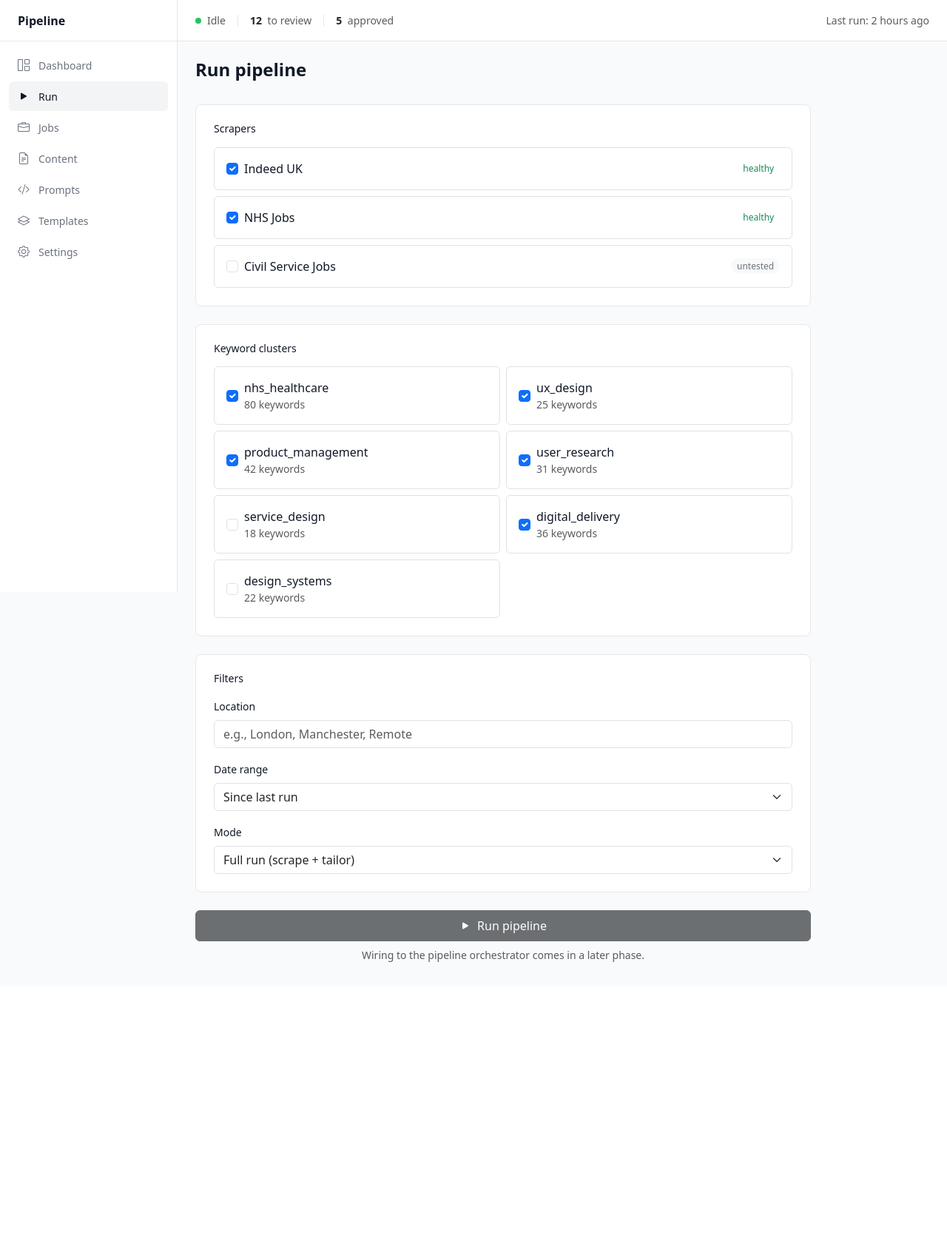
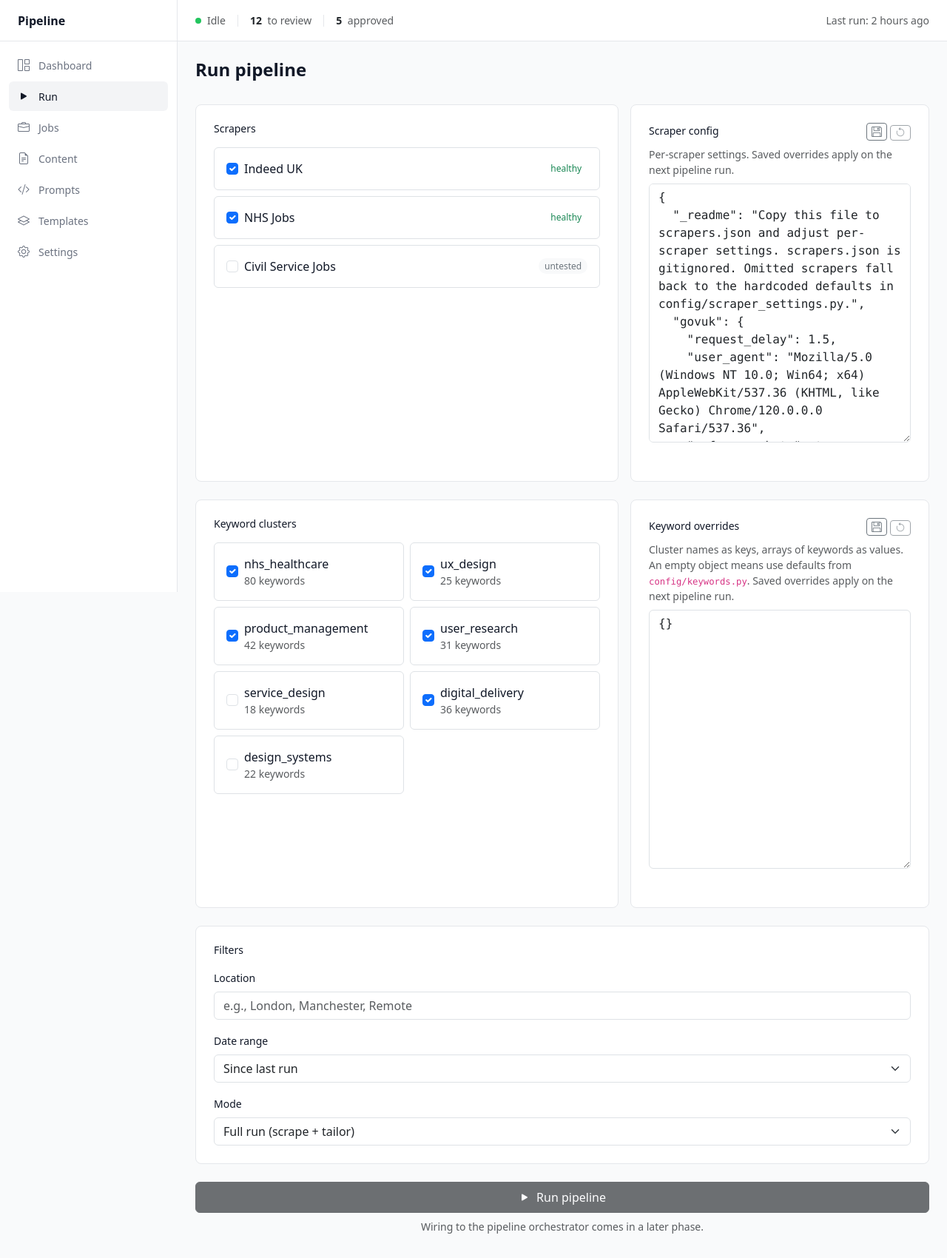
Before and after one commit to designedbykaz/job-search-automation, a Flask app: page /run/ in a window 1280 px wide. Shown: the whole page at 74% size. Before the commit the page ends 1300 px from the top, so only its background shows below. Run offline with Flask 3, Linux system fonts and the light colour scheme; some libraries are stand-ins or nearby versions.

Commit message:
Add Scraper config and Keyword cluster panels to Run page
Two editable panels sit beside the existing Scrapers and Keyword
clusters cards. Both follow the save/reset pattern from the Jobs
detail pane with server-side validation, OOB-swapped edited badges,
and five-second two-step reset confirmation.

Scraper panel validates per-scraper request_delay, user_agent, and
enforce_robots. Keyword panel validates array-of-strings per cluster
with case-insensitive duplicate detection. Unknown cluster names
surface as yellow warnings, not errors.

Fix: each panel textarea now has a unique name attribute to prevent
form cross-wiring when both panels coexist on the same page.

CONFIRM_WINDOW_MS bumped to 5000ms (one constant, all reset flows).
Reset handler generalised via optional data-reset-target attribute.
Run page max-width bumped to 1280px for the two-column layout.

```diff
--- a/ui/routes/pipeline.py
+++ b/ui/routes/pipeline.py
@@ -1,6 +1,41 @@
-from flask import Blueprint, render_template
+from flask import Blueprint, render_template, request
+
+from ui.services import keyword_overrides, scraper_config
 
 bp = Blueprint("pipeline", __name__, url_prefix="/run")
+
+
+SCRAPER_PANEL = {
+    "id": "scraper-config-panel",
+    "textarea_id": "scraper-config-textarea",
+    "feedback_id": "scraper-config-feedback",
+    "edited_badge_id": "scraper-config-edited-badge",
+    "reset_wrapper_id": "scraper-config-reset-wrapper",
+    "save_url_endpoint": "pipeline.save_scraper_config",
+    "reset_url_endpoint": "pipeline.reset_scraper_config",
+    "form_field": "scraper_json_text",
+}
+
+KEYWORD_PANEL = {
+    "id": "keyword-cluster-panel",
+    "textarea_id": "keyword-cluster-textarea",
+    "feedback_id": "keyword-cluster-feedback",
+    "edited_badge_id": "keyword-cluster-edited-badge",
+    "reset_wrapper_id": "keyword-cluster-reset-wrapper",
+    "save_url_endpoint": "pipeline.save_keyword_overrides",
+    "reset_url_endpoint": "pipeline.reset_keyword_overrides",
+    "form_field": "keyword_json_text",
+}
+
+
+def _scraper_panel_context() -> dict:
+    text, is_edited = scraper_config.get_text()
+    return {"panel": SCRAPER_PANEL, "text": text, "is_edited": is_edited}
+
+
+def _keyword_panel_context() -> dict:
+    text, is_edited = keyword_overrides.get_text()
+    return {"panel": KEYWORD_PANEL, "text": text, "is_edited": is_edited}
 
 
 @bp.route("/")
@@ -28,4 +63,50 @@
         clusters=clusters,
         date_ranges=date_ranges,
         modes=modes,
+        scraper_panel_ctx=_scraper_panel_context(),
+        keyword_panel_ctx=_keyword_panel_context(),
     )
+
+
+@bp.route("/config/scrapers", methods=["POST"])
+def save_scraper_config():
+    text = request.form.get(SCRAPER_PANEL["form_field"], "")
+    ok, error = scraper_config.save(text)
+    return render_template(
+        "pipeline/_panel_save_feedback.html",
+        panel=SCRAPER_PANEL,
+        success=ok,
+        error=error,
+        warnings=[],
+    )
+
+
+@bp.route("/config/scrapers/reset", methods=["POST"])
+def reset_scraper_config():
+    scraper_config.reset()
+    return render_template(
+        "pipeline/_scraper_config_panel.html",
+        **_scraper_panel_context(),
+    )
+
+
+@bp.route("/config/keywords", methods=["POST"])
+def save_keyword_overrides():
+    text = request.form.get(KEYWORD_PANEL["form_field"], "")
+    ok, error, warnings = keyword_overrides.save(text)
+    return render_template(
+        "pipeline/_panel_save_feedback.html",
+        panel=KEYWORD_PANEL,
+        success=ok,
+        error=error,
+        warnings=warnings,
+    )
+
+
+@bp.route("/config/keywords/reset", methods=["POST"])
+def reset_keyword_overrides():
+    keyword_overrides.reset()
+    return render_template(
+        "pipeline/_keyword_cluster_panel.html",
+        **_keyword_panel_context(),
+    )
--- a/ui/static/js/app.js
+++ b/ui/static/js/app.js
@@ -1,7 +1,7 @@
 (function () {
   "use strict";
 
-  const CONFIRM_WINDOW_MS = 3000;
+  const CONFIRM_WINDOW_MS = 5000;
   const FADE_DELAY_MS = 2500;
   const PREVIEW_DEBOUNCE_MS = 400;
 
@@ -33,8 +33,9 @@
       clearResetConfirm(btn);
       const url = btn.dataset.resetUrl;
       if (!url || !window.htmx) return;
+      const target = btn.dataset.resetTarget || "#job-detail";
       window.htmx.ajax("POST", url, {
-        target: "#job-detail",
+        target: target,
         swap: "outerHTML",
       });
       return;
--- /dev/null
+++ b/ui/templates/pipeline/_keyword_cluster_panel.html
@@ -0,0 +1,46 @@
+{# Keyword cluster panel: editable JSON for config/keywords_override.json. #}
+{# Re-rendered wholesale by the reset endpoint; save uses an OOB feedback partial. #}
+<div id="{{ panel.id }}" class="panel p-4 mb-0 h-100 d-flex flex-column">
+  <div class="d-flex align-items-center mb-2">
+    <h2 class="section-title mb-0 me-2">Keyword overrides</h2>
+    <span id="{{ panel.edited_badge_id }}">
+      {% if is_edited %}
+        <span id="{{ panel.edited_badge_id }}" class="badge text-bg-secondary ms-2">edited</span>
+      {% endif %}
+    </span>
+    <div class="cv-actions ms-auto d-flex gap-1">
+      <button type="button"
+              class="btn btn-sm btn-outline-secondary"
+              title="Save"
+              aria-label="Save edits"
+              hx-post="{{ url_for(panel.save_url_endpoint) }}"
+              hx-include="#{{ panel.textarea_id }}"
+              hx-target="#{{ panel.feedback_id }}"
+              hx-swap="innerHTML">
+        <i class="bi bi-floppy"></i>
+      </button>
+      <span id="{{ panel.reset_wrapper_id }}">
+        <button type="button"
+                class="btn btn-sm btn-outline-secondary js-reset-cv"
+                title="Reset to defaults"
+                aria-label="Reset to defaults"
+                data-reset-url="{{ url_for(panel.reset_url_endpoint) }}"
+                data-reset-target="#{{ panel.id }}"
+                {% if not is_edited %}disabled{% endif %}>
+          <i class="bi bi-arrow-counterclockwise"></i>
+        </button>
+      </span>
+    </div>
+  </div>
+
+  <p class="text-muted small mb-2">
+    Cluster names as keys, arrays of keywords as values. An empty object means use defaults from <code>config/keywords.py</code>. Saved overrides apply on the next pipeline run.
+  </p>
+
+  <textarea id="{{ panel.textarea_id }}"
+            name="{{ panel.form_field }}"
+            class="form-control font-monospace small flex-grow-1"
+            rows="14"
+            spellcheck="false">{{ text }}</textarea>
+  <div id="{{ panel.feedback_id }}" class="cv-feedback small mt-2" aria-live="polite"></div>
+</div>
--- /dev/null
+++ b/ui/templates/pipeline/_scraper_config_panel.html
@@ -0,0 +1,46 @@
+{# Scraper config panel: editable JSON for config/scrapers.json. #}
+{# Re-rendered wholesale by the reset endpoint; save uses an OOB feedback partial. #}
+<div id="{{ panel.id }}" class="panel p-4 mb-0 h-100 d-flex flex-column">
+  <div class="d-flex align-items-center mb-2">
+    <h2 class="section-title mb-0 me-2">Scraper config</h2>
+    <span id="{{ panel.edited_badge_id }}">
+      {% if is_edited %}
+        <span id="{{ panel.edited_badge_id }}" class="badge text-bg-secondary ms-2">edited</span>
+      {% endif %}
+    </span>
+    <div class="cv-actions ms-auto d-flex gap-1">
+      <button type="button"
+              class="btn btn-sm btn-outline-secondary"
+              title="Save"
+              aria-label="Save edits"
+              hx-post="{{ url_for(panel.save_url_endpoint) }}"
+              hx-include="#{{ panel.textarea_id }}"
+              hx-target="#{{ panel.feedback_id }}"
+              hx-swap="innerHTML">
+        <i class="bi bi-floppy"></i>
+      </button>
+      <span id="{{ panel.reset_wrapper_id }}">
+        <button type="button"
+                class="btn btn-sm btn-outline-secondary js-reset-cv"
+                title="Reset to defaults"
+                aria-label="Reset to defaults"
+                data-reset-url="{{ url_for(panel.reset_url_endpoint) }}"
+                data-reset-target="#{{ panel.id }}"
+                {% if not is_edited %}disabled{% endif %}>
+          <i class="bi bi-arrow-counterclockwise"></i>
+        </button>
+      </span>
+    </div>
+  </div>
+
+  <p class="text-muted small mb-2">
+    Per-scraper settings. Saved overrides apply on the next pipeline run.
+  </p>
+
+  <textarea id="{{ panel.textarea_id }}"
+            name="{{ panel.form_field }}"
+            class="form-control font-monospace small flex-grow-1"
+            rows="14"
+            spellcheck="false">{{ text }}</textarea>
+  <div id="{{ panel.feedback_id }}" class="cv-feedback small mt-2" aria-live="polite"></div>
+</div>
--- a/ui/templates/pipeline/index.html
+++ b/ui/templates/pipeline/index.html
@@ -2,11 +2,13 @@
 {% block title %}Run pipeline{% endblock %}
 
 {% block content %}
-<div class="page" style="max-width: 880px;">
+<div class="page" style="max-width: 1280px;">
   <h1 class="page-title">Run pipeline</h1>
 
   <form>
-    <div class="panel p-4 mb-4">
+    <div class="row g-3 mb-4">
+      <div class="col-lg-7">
+        <div class="panel p-4 mb-0 h-100">
           <h2 class="section-title">Scrapers</h2>
           <div class="d-flex flex-column gap-2">
             {% for s in scrapers %}
@@ -25,8 +27,17 @@
             {% endfor %}
           </div>
         </div>
+      </div>
+      <div class="col-lg-5">
+        {% with panel=scraper_panel_ctx.panel, text=scraper_panel_ctx.text, is_edited=scraper_panel_ctx.is_edited %}
+          {% include "pipeline/_scraper_config_panel.html" %}
+        {% endwith %}
+      </div>
+    </div>
 
-    <div class="panel p-4 mb-4">
+    <div class="row g-3 mb-4">
+      <div class="col-lg-7">
+        <div class="panel p-4 mb-0 h-100">
           <h2 class="section-title">Keyword clusters</h2>
           <div class="row g-2">
             {% for c in clusters %}
@@ -41,6 +52,13 @@
                 </label>
               </div>
             {% endfor %}
+          </div>
+        </div>
+      </div>
+      <div class="col-lg-5">
+        {% with panel=keyword_panel_ctx.panel, text=keyword_panel_ctx.text, is_edited=keyword_panel_ctx.is_edited %}
+          {% include "pipeline/_keyword_cluster_panel.html" %}
+        {% endwith %}
       </div>
     </div>
 
```
Also changed, not shown: ui/services/keyword_overrides.py (added, +124 -0 lines), ui/services/scraper_config.py (added, +117 -0 lines), ui/templates/pipeline/_panel_save_feedback.html (added, +34 -0 lines). Lines whose indentation alone changed are shown as unchanged.
